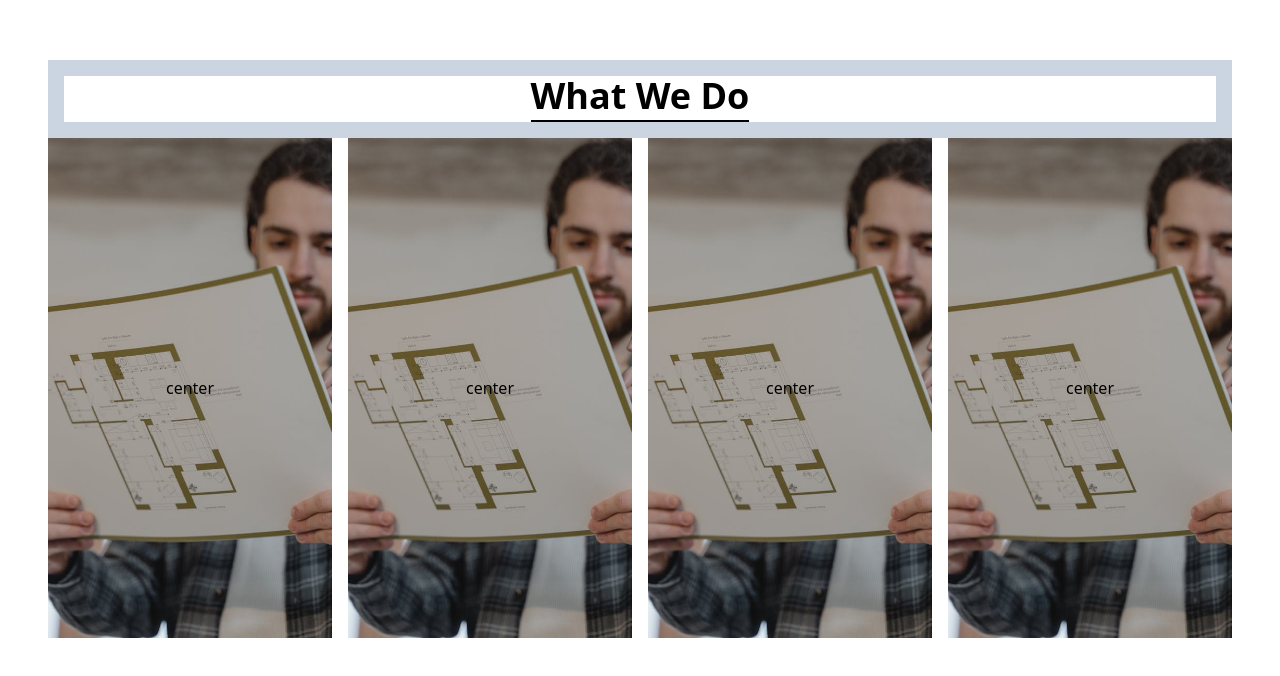
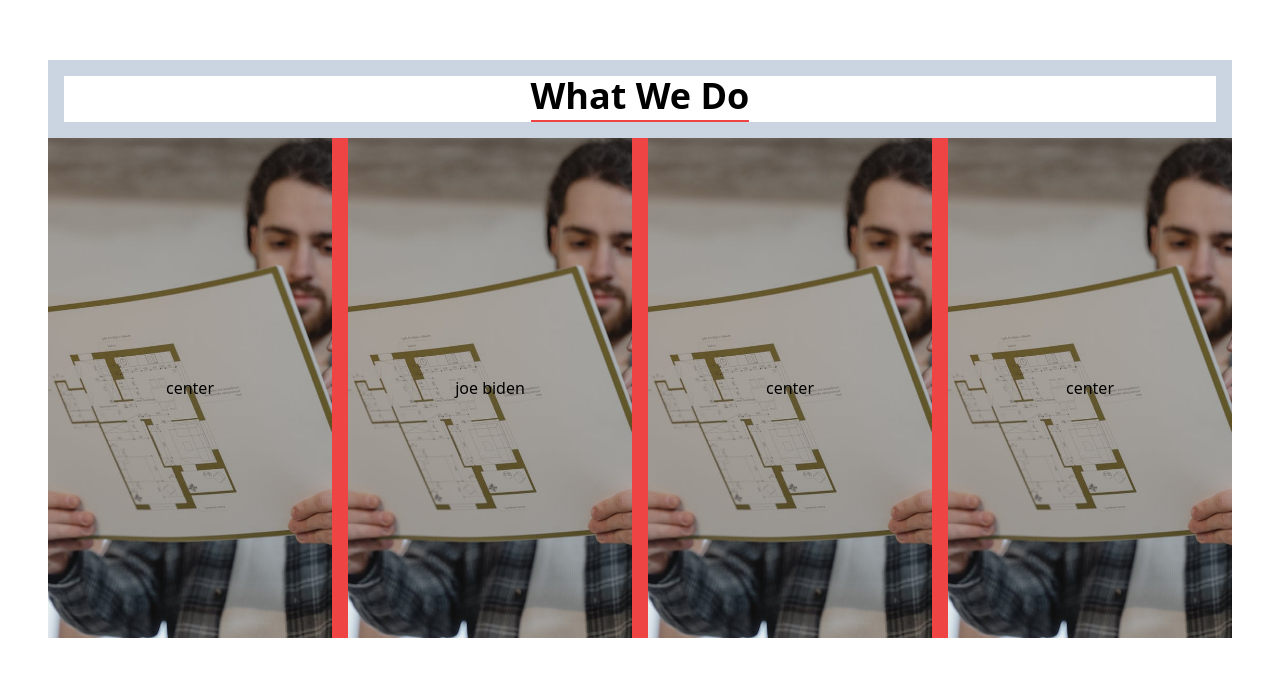
Before and after one commit to gonzaleza61/alphathread, a React (Vite) app: page / in a window 1280 px wide. Shown: the part 788-1464 px from the top of the page. Built offline with nearby package versions, Linux system fonts and the light colour scheme; grey boxes are pictures that could not be loaded.

Commit message:
flex to grid fix

```diff
--- a/src/components/AboutSection.jsx
+++ b/src/components/AboutSection.jsx
@@ -8,14 +8,14 @@ export default function AboutUs() {
         <div className="flex flex-col m-12 bg-slate-300">
           <div className="flex flex-col m-4 bg-white">
             <h1 className="text-center text-4xl font-bold">
-              <span className="inline-block border-b-2 border-black pb-1">
+              <span className="inline-block border-b-2 border-red-500 pb-1">
                 What We Do
               </span>
             </h1>
           </div>
-          <div className="flex flex-wrap justify-between gap-4 bg-white">
+          <div className="grid grid-rows-4 grid-cols-1 justify-between gap-4 bg-red-500 lg:grid-cols-4 lg:grid-rows-1 sm:grid-rows-2 sm:grid-cols-2">
             <Card imgSrc={AboutOneImage} title="center" />
-            <Card imgSrc={AboutOneImage} title="center" />
+            <Card imgSrc={AboutOneImage} title="joe biden" />
             <Card imgSrc={AboutOneImage} title="center" />
             <Card imgSrc={AboutOneImage} title="center" />
           </div>
--- a/src/components/ImageCard.jsx
+++ b/src/components/ImageCard.jsx
@@ -4,12 +4,13 @@ export default function Card({ imgSrc, title }) {
   return (
     <>
       <div
-        className="flex-1 h-full text-center content-center min-w-64"
+        className="text-center content-center"
         style={{
           backgroundImage: `url(${imgSrc})`,
           backgroundSize: "cover",
           backgroundPosition: "center",
           height: "500px",
+          minWidth: "20px",
         }}
       >
         {title}
```
